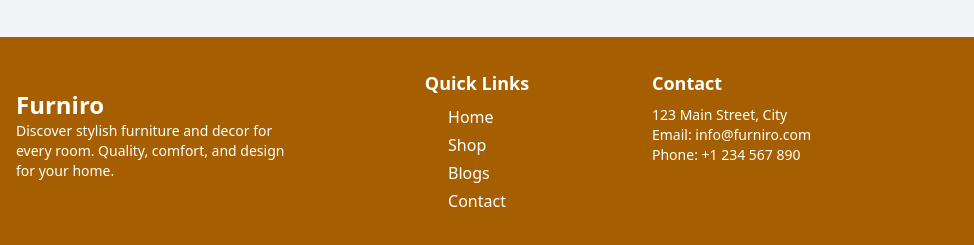
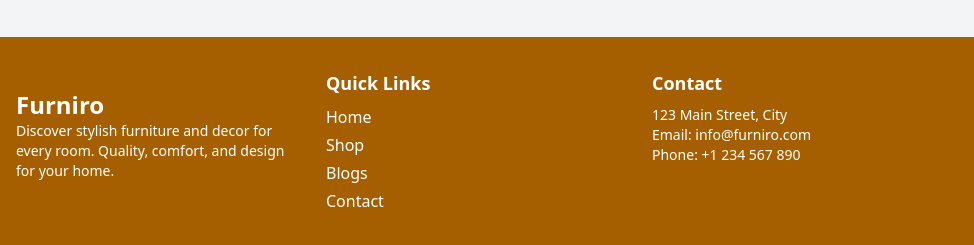
Before and after one commit to Therealamoah/Furniture-Website, a plain HTML site: page index.html in a window 1280 px wide. Shown: the part 2211-2456 px from the top of the page, 0-974 px from the left. Drawn offline with nearby package versions, Linux system fonts and the light colour scheme.

```diff
--- a/index.html
+++ b/index.html
@@ -180,7 +180,7 @@
                         <p class="text-sm text-center md:text-left ml-4">Discover stylish furniture and decor for every room. Quality, comfort, and design for your home.</p>
                     </div>
                     <!-- Quick Links -->
-                    <div class="flex flex-col items-center md:">
+                    <div class="flex flex-col items-center md:items-start">
                         <h2 class="text-lg font-semibold mb-2">Quick Links</h2>
                         <ul class="space-y-1">
                             <li><a href="#" class="hover:underline">Home</a></li>
```
